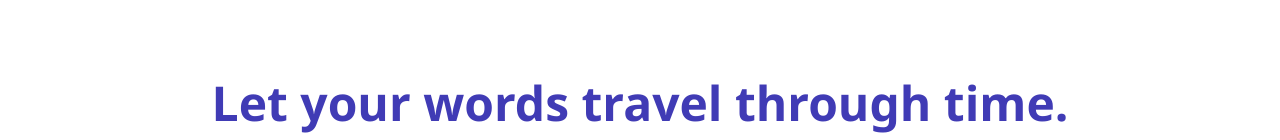
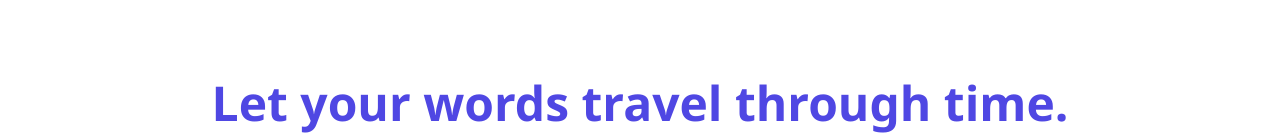
Before and after one commit to sujal-pawar/LegacyNote, a React (Vite) app in the folder client/: page / in a window 1280 px wide. Shown: the part 641-781 px from the top of the page. Built offline with nearby package versions, Linux system fonts and the light colour scheme; no server answers.

Commit message:
little ui update

```diff
--- a/client/src/components/MacbookScrollDemo.jsx
+++ b/client/src/components/MacbookScrollDemo.jsx
@@ -33,7 +33,7 @@ export default function MacbookScrollDemo() {
             <MacbookScroll
                 title={
                     <span className="text-5xl font-bold text-gray-800 dark:text-gray-200">
-                        <span className="text-[#403BB5]">Let your words travel through time.</span><br />
+                        <span className="text-[#4F47E3]">Let your words travel through time.</span><br />
                         <span className="text-4xl font-medium">Memories that wait for you.</span>
                     </span>
                 }
--- a/client/src/pages/ViewNote.jsx
+++ b/client/src/pages/ViewNote.jsx
@@ -445,7 +445,7 @@ const ViewNote = () => {
   const statusInfo = getNoteStatus();
 
   return (
-    <div className="min-h-screen bg-gradient-to-br from-indigo-50 via-white to-indigo-50 dark:from-gray-900 dark:via-gray-800 dark:to-indigo-950 transition-colors duration-200">
+    <div className="min-h-screen bg-gradient-to-br from-indigo-50 via-white to-indigo-50 dark:from-black dark:to-black transition-colors duration-200">
       {/* Top navigation bar */}
       <div className="bg-white dark:bg-black shadow-sm border-b border-gray-200 dark:border-gray-700 sticky top-0 z-30">
         <div className="px-4 sm:px-6 lg:px-8 py-4 flex items-center justify-between">
```
